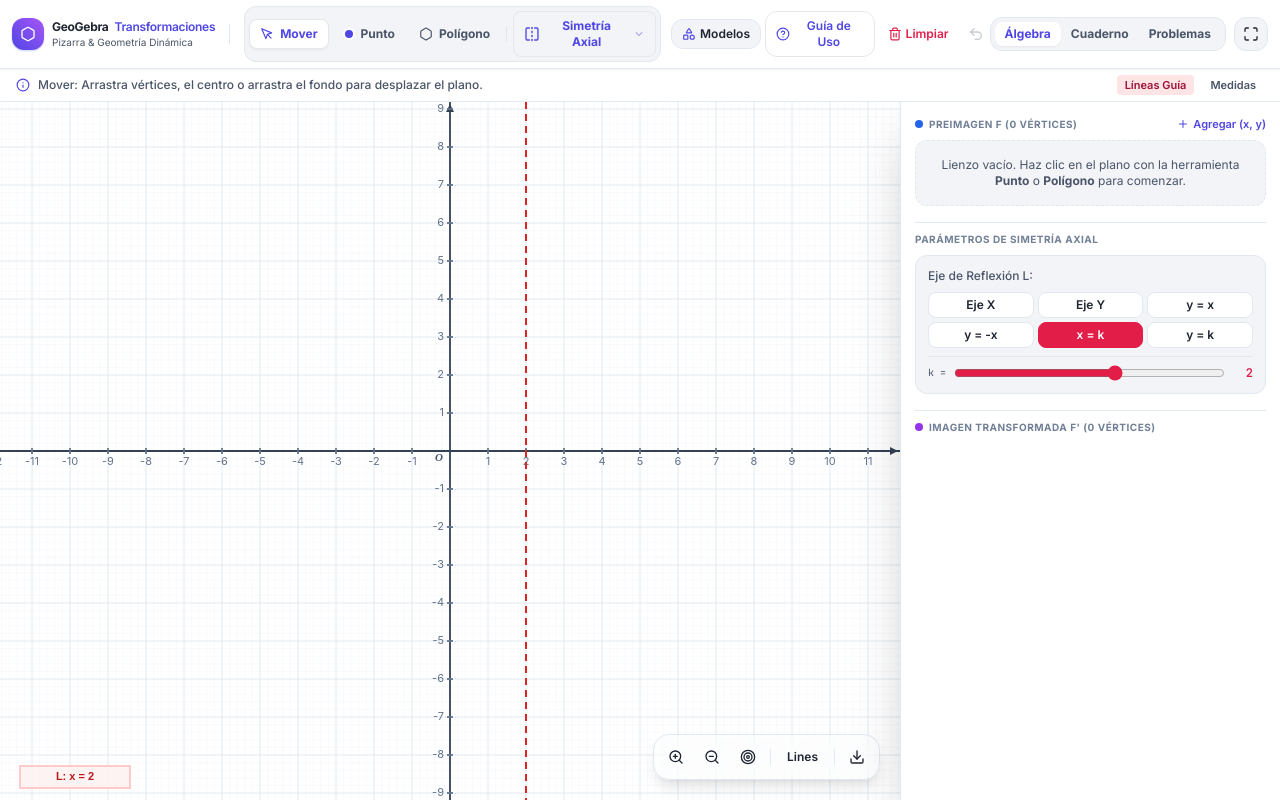
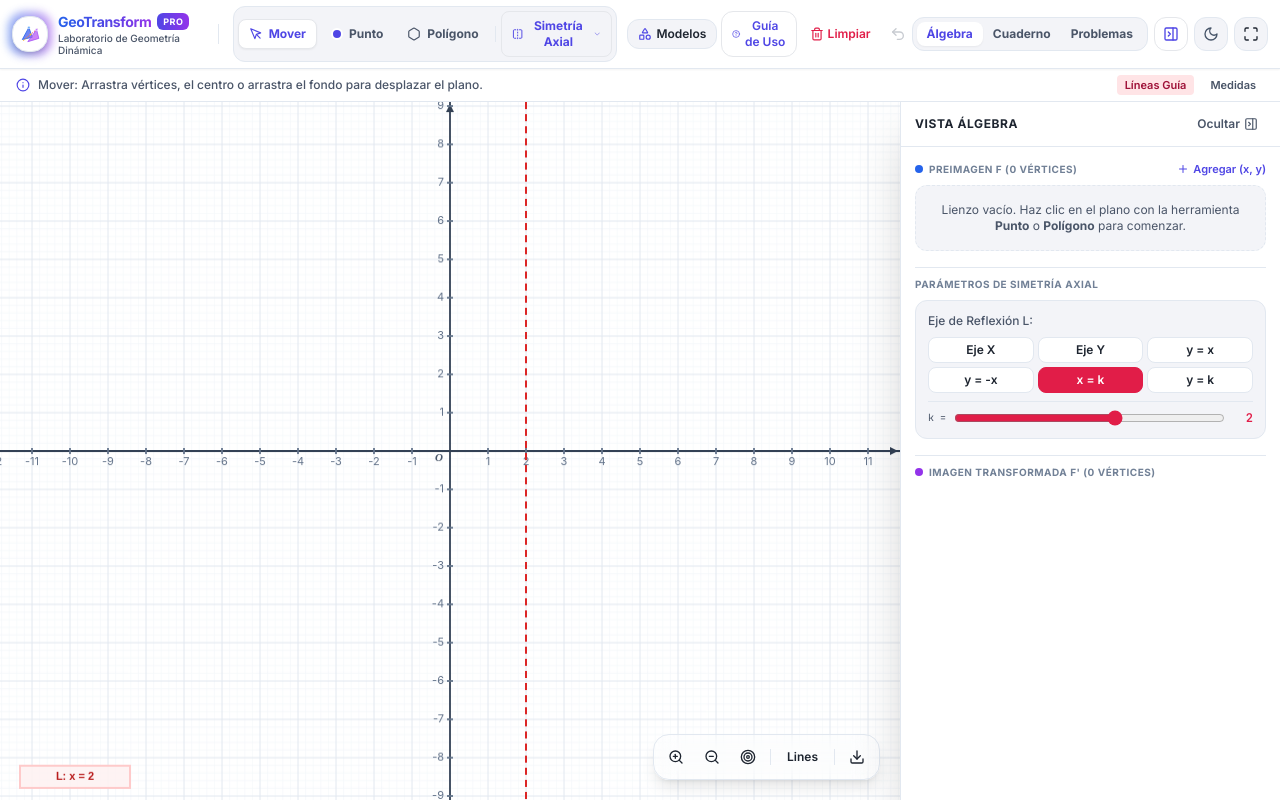
Before and after one commit to juanxaviercasa/transformaciones_geometricas, a React (Vite) app: page / in a window 1280 px wide. Built offline with nearby package versions, Linux system fonts and the light colour scheme.

Commit message:
feat(branding): add GeoTransform Pro branding, logo, dark mode support, and collapsible sidebar

```diff
--- a/index.html
+++ b/index.html
@@ -11,7 +11,7 @@
       href="https://fonts.googleapis.com/css2?family=Inter:wght@400;500;600;700&family=Space+Grotesk:wght@500;600;700&family=JetBrains+Mono:wght@400;500;600&display=swap"
       rel="stylesheet"
     />
-    <title>Transformaciones Geométricas Pro</title>
+    <title>GeoTransform Pro • Laboratorio de Geometría Dinámica</title>
   </head>
   <body class="bg-paper font-sans text-ink antialiased">
     <div id="root"></div>
--- a/src/App.tsx
+++ b/src/App.tsx
@@ -35,7 +35,11 @@ import {
   Maximize,
   Minimize,
   Plus,
-  Info
+  Info,
+  Sun,
+  Moon,
+  PanelRightClose,
+  PanelRightOpen
 } from 'lucide-react';
 import {
   Point,
@@ -117,6 +121,26 @@ export default function App() {
   const [isPresetsOpen, setIsPresetsOpen] = useState(false);
   const [isGuideOpen, setIsGuideOpen] = useState(false);
   const [coordsInputText, setCoordsInputText] = useState('1, 1\n4, 2\n2, 5');
+
+  // 9. MODO OSCURO / MODO CLARO
+  const [isDarkMode, setIsDarkMode] = useState<boolean>(() => {
+    if (typeof window !== 'undefined') {
+      const saved = localStorage.getItem('geotransform_theme');
+      if (saved) return saved === 'dark';
+      return window.matchMedia('(prefers-color-scheme: dark)').matches;
+    }
+    return false;
+  });
+
+  useEffect(() => {
+    if (isDarkMode) {
+      document.documentElement.classList.add('dark');
+      localStorage.setItem('geotransform_theme', 'dark');
+    } else {
+      document.documentElement.classList.remove('dark');
+      localStorage.setItem('geotransform_theme', 'light');
+    }
+  }, [isDarkMode]);
 
   // 9. CURSOR Y ARRASTRE
   const [mouseCoord, setMouseCoord] = useState<{ x: number; y: number } | null>(null);
@@ -254,8 +278,8 @@ export default function App() {
     const width = rect.width;
     const height = rect.height;
 
-    // Fondo blanco nítido estilo GeoGebra
-    ctx.fillStyle = '#ffffff';
+    // Fondo del lienzo dependiente del modo oscuro/claro
+    ctx.fillStyle = isDarkMode ? '#0b0f19' : '#ffffff';
     ctx.fillRect(0, 0, width, height);
 
     const originX = width / 2 + pan.x;
@@ -271,7 +295,7 @@ export default function App() {
       // Líneas menores (subcuadrícula)
       if (scale > 30) {
         ctx.lineWidth = 0.5;
-        ctx.strokeStyle = '#f1f5f9';
+        ctx.strokeStyle = isDarkMode ? '#141d2e' : '#f1f5f9';
         ctx.beginPath();
         for (let u = minUnitX * 5; u <= maxUnitX * 5; u++) {
           if (u % 5 === 0) continue;
@@ -290,7 +314,7 @@ export default function App() {
 
       // Líneas mayores
       ctx.lineWidth = 1;
-      ctx.strokeStyle = '#e2e8f0';
+      ctx.strokeStyle = isDarkMode ? '#1e293b' : '#e2e8f0';
       ctx.beginPath();
       for (let u = minUnitX; u <= maxUnitX; u++) {
         const sx = originX + u * scale;
@@ -304,7 +328,7 @@ export default function App() {
       }
       ctx.stroke();
     } else if (gridStyle === 'dots') {
-      ctx.fillStyle = '#cbd5e1';
+      ctx.fillStyle = isDarkMode ? '#334155' : '#cbd5e1';
       for (let ux = minUnitX; ux <= maxUnitX; ux++) {
         for (let uy = minUnitY; uy <= maxUnitY; uy++) {
           const sx = originX + ux * scale;
@@ -316,10 +340,12 @@ export default function App() {
       }
     }
 
-    // 2. EJES COORDENADOS (X e Y) CON FLECHAS GEOGEBRA
+    // 2. EJES COORDENADOS (X e Y) CON FLECHAS
+    const axisLineColor = isDarkMode ? '#475569' : '#334155';
+    const axisLabelColor = isDarkMode ? '#94a3b8' : '#64748b';
     ctx.lineWidth = 1.8;
-    ctx.strokeStyle = '#334155';
-    ctx.fillStyle = '#64748b';
+    ctx.strokeStyle = axisLineColor;
+    ctx.fillStyle = axisLabelColor;
     ctx.font = '11px "Inter", -apple-system, sans-serif';
 
     // Eje X
@@ -329,7 +355,7 @@ export default function App() {
     ctx.stroke();
 
     // Flecha Eje X (+X)
-    ctx.fillStyle = '#334155';
+    ctx.fillStyle = axisLineColor;
     ctx.beginPath();
     ctx.moveTo(width - 2, originY);
     ctx.lineTo(width - 10, originY - 4);
@@ -355,14 +381,14 @@ export default function App() {
     const step = scale < 22 ? 5 : scale < 35 ? 2 : 1;
     ctx.textAlign = 'center';
     ctx.textBaseline = 'top';
-    ctx.fillStyle = '#64748b';
+    ctx.fillStyle = axisLabelColor;
     for (let u = minUnitX; u <= maxUnitX; u++) {
       if (u === 0 || u % step !== 0) continue;
       const sx = originX + u * scale;
       ctx.beginPath();
       ctx.moveTo(sx, originY - 3);
       ctx.lineTo(sx, originY + 3);
-      ctx.strokeStyle = '#64748b';
+      ctx.strokeStyle = axisLabelColor;
       ctx.stroke();
       ctx.fillText(u.toString(), sx, originY + 5);
     }
@@ -376,13 +402,13 @@ export default function App() {
       ctx.beginPath();
       ctx.moveTo(originX - 3, sy);
       ctx.lineTo(originX + 3, sy);
-      ctx.strokeStyle = '#64748b';
+      ctx.strokeStyle = axisLabelColor;
       ctx.stroke();
       ctx.fillText(u.toString(), originX - 6, sy);
     }
 
     // Origen O(0,0)
-    ctx.fillStyle = '#475569';
+    ctx.fillStyle = isDarkMode ? '#94a3b8' : '#475569';
     ctx.font = 'italic bold 11px serif';
     ctx.fillText('O', originX - 7, originY + 7);
 
@@ -897,51 +923,55 @@ export default function App() {
           ctx.textAlign = align;
           ctx.textBaseline = dy >= 0 ? 'top' : 'bottom';
 
-          // Halo blanco anti-obstrucción estilo GeoGebra
-          ctx.strokeStyle = 'rgba(255, 255, 255, 0.9)';
+          // Halo blanco/oscuro anti-obstrucción
+          ctx.strokeStyle = isDarkMode ? '#0b0f19' : 'rgba(255, 255, 255, 0.9)';
           ctx.lineWidth = 3.5;
           ctx.strokeText(labelText, targetLx, targetLy);
 
-          ctx.fillStyle = '#0f172a';
+          ctx.fillStyle = isDarkMode ? '#f8fafc' : '#0f172a';
           ctx.fillText(labelText, targetLx, targetLy);
         }
       });
     };
 
-    // 6. DIBUJAR FIGURA TRANSFORMADA F' (GeoGebra Violet `#7B1FA2`)
+    // 6. DIBUJAR FIGURA TRANSFORMADA F' (GeoGebra Violet `#7B1FA2` o Neon `#C084FC`)
+    const transStroke = isDarkMode ? '#c084fc' : '#7b1fa2';
+    const transFill = isDarkMode ? 'rgba(192, 132, 252, 0.2)' : 'rgba(123, 31, 162, 0.12)';
     if (transformedVertices.length >= 2) {
       drawGeoGebraPolygon(
         transformedVertices,
-        '#7b1fa2',
-        'rgba(123, 31, 162, 0.12)',
+        transStroke,
+        transFill,
         true
       );
     } else if (transformedVertices.length === 1) {
       const p = toScreen(transformedVertices[0], width, height);
       ctx.beginPath();
       ctx.arc(p.x, p.y, 5, 0, Math.PI * 2);
-      ctx.fillStyle = '#7b1fa2';
+      ctx.fillStyle = transStroke;
       ctx.fill();
     }
 
-    // 7. DIBUJAR FIGURA PREIMAGEN F (GeoGebra Blue `#1565C0`)
+    // 7. DIBUJAR FIGURA PREIMAGEN F (GeoGebra Blue `#1565C0` o Neon `#38BDF8`)
+    const preStroke = isDarkMode ? '#38bdf8' : '#1565c0';
+    const preFill = isDarkMode ? 'rgba(56, 189, 248, 0.2)' : 'rgba(21, 101, 192, 0.14)';
     if (vertices.length >= 2) {
       drawGeoGebraPolygon(
         vertices,
-        '#1565c0',
-        'rgba(21, 101, 192, 0.14)',
+        preStroke,
+        preFill,
         false
       );
     } else if (vertices.length === 1) {
       const p = toScreen(vertices[0], width, height);
       ctx.beginPath();
       ctx.arc(p.x, p.y, 5.5, 0, Math.PI * 2);
-      ctx.fillStyle = '#1565c0';
+      ctx.fillStyle = preStroke;
       ctx.fill();
       ctx.strokeStyle = '#ffffff';
       ctx.lineWidth = 2;
       ctx.stroke();
-      ctx.fillStyle = '#0f172a';
+      ctx.fillStyle = isDarkMode ? '#f8fafc' : '#0f172a';
       ctx.fillText(`${vertices[0].label || 'A'} (${vertices[0].x}, ${vertices[0].y})`, p.x + 8, p.y - 8);
     }
   }, [
@@ -957,7 +987,8 @@ export default function App() {
     toScreen,
     activePivot,
     hoveredVertexIndex,
-    isHoveringPivot
+    isHoveringPivot,
+    isDarkMode
   ]);
 
   // MANEJO DE EVENTOS DEL RATÓN EN EL LIENZO
@@ -1107,11 +1138,11 @@ export default function App() {
     ctx.fillStyle = '#ffffff';
     ctx.font = 'bold 15px "Inter", sans-serif';
     ctx.textAlign = 'left';
-    ctx.fillText('GeoGebra Transformaciones • Pizarra Analítica', 20, 30);
+    ctx.fillText('GeoTransform Pro • Laboratorio de Geometría Dinámica', 20, 30);
 
     const dataUrl = exportCanvas.toDataURL('image/png');
     const link = document.createElement('a');
-    link.download = `geogebra_${config.type}_${Date.now()}.png`;
+    link.download = `geotransform_${config.type}_${Date.now()}.png`;
     link.href = dataUrl;
     link.click();
   };
@@ -1135,6 +1166,8 @@ export default function App() {
         onToggleSidebar={() => setIsSidebarOpen(!isSidebarOpen)}
         sidebarTab={sidebarTab}
         onSelectSidebarTab={setSidebarTab}
+        isDarkMode={isDarkMode}
+        onToggleDarkMode={() => setIsDarkMode((prev) => !prev)}
       />
 
       {/* 2. SUB-BARRA DE INSTRUCCIONES CONTEXTUALES GEOGEBRA */}
@@ -1252,9 +1285,41 @@ export default function App() {
           </div>
         </div>
 
+        {/* BOTÓN FLOTANTE PARA REABRIR PANEL CUANDO ESTÁ OCULTO */}
+        {!isSidebarOpen && !cleanBoardMode && (
+          <button
+            onClick={() => setIsSidebarOpen(true)}
+            title="Mostrar panel lateral"
+            className="absolute top-4 right-4 z-20 flex items-center gap-2 px-3 py-2 rounded-2xl bg-surface/90 border border-border shadow-xl backdrop-blur-md text-xs font-bold text-ink hover:text-accent hover:border-accent transition group animate-in fade-in"
+          >
+            <PanelRightOpen className="h-4 w-4 text-accent group-hover:scale-110 transition" />
+            <span>
+              Abrir Panel ({sidebarTab === 'algebra' ? 'Álgebra' : sidebarTab === 'notebook' ? 'Cuaderno' : 'Problemas'})
+            </span>
+          </button>
+        )}
+
         {/* PANEL LATERAL RESPONSIVO (VISTA ÁLGEBRA / CUADERNO / PROBLEMAS) */}
         {!cleanBoardMode && isSidebarOpen && (
           <aside className="w-[380px] h-full bg-surface border-l border-border shadow-2xl flex flex-col z-30 animate-in slide-in-from-right duration-150">
+            {/* Cabecera del panel con botón para ocultar */}
+            <div className="flex items-center justify-between px-3.5 py-2.5 border-b border-border bg-panel/70">
+              <span className="text-xs font-bold uppercase tracking-wider text-ink flex items-center gap-1.5">
+                {sidebarTab === 'algebra' && 'Vista Álgebra'}
+                {sidebarTab === 'notebook' && 'Cuaderno Analítico'}
+                {sidebarTab === 'problem' && 'Problemas Inversos'}
+              </span>
+              <button
+                onClick={() => setIsSidebarOpen(false)}
+                title="Ocultar barra lateral"
+                className="flex items-center gap-1 px-2 py-1 rounded-lg text-xs font-semibold text-ink-soft hover:text-ink hover:bg-black/5 dark:hover:bg-white/5 transition"
+              >
+                <span>Ocultar</span>
+                <PanelRightClose className="h-3.5 w-3.5" />
+              </button>
+            </div>
+
+            <div className="flex-1 overflow-hidden flex flex-col">
               {sidebarTab === 'algebra' && (
                 <AlgebraView
                   vertices={vertices}
@@ -1278,6 +1343,7 @@ export default function App() {
                   currentScenario={currentScenario}
                 />
               )}
+            </div>
           </aside>
         )}
       </div>
--- /dev/null
+++ b/src/components/BrandLogo.tsx
@@ -0,0 +1,66 @@
+import React from 'react';
+
+interface BrandLogoProps {
+  compact?: boolean;
+  className?: string;
+}
+
+export const BrandLogo: React.FC<BrandLogoProps> = ({ compact = false, className = '' }) => {
+  return (
+    <div className={`flex items-center gap-2.5 select-none ${className}`}>
+      {/* ISOTIPO GEOMÉTRICO DINÁMICO */}
+      <div className="relative group cursor-pointer">
+        <div className="absolute -inset-1 bg-gradient-to-r from-blue-600 via-indigo-600 to-purple-600 rounded-2xl blur-sm opacity-50 group-hover:opacity-100 transition duration-300" />
+        <div className="relative flex items-center justify-center h-9 w-9 rounded-2xl bg-surface border border-border shadow-md overflow-hidden p-1.5">
+          <svg viewBox="0 0 40 40" fill="none" xmlns="http://www.w3.org/2000/svg" className="w-full h-full">
+            <defs>
+              <linearGradient id="gtGradPre" x1="4" y1="4" x2="24" y2="24" gradientUnits="userSpaceOnUse">
+                <stop stopColor="#3b82f6" />
+                <stop offset="1" stopColor="#6366f1" />
+              </linearGradient>
+              <linearGradient id="gtGradPost" x1="16" y1="16" x2="36" y2="36" gradientUnits="userSpaceOnUse">
+                <stop stopColor="#8b5cf6" />
+                <stop offset="1" stopColor="#d946ef" />
+              </linearGradient>
+              <linearGradient id="gtRay" x1="10" y1="20" x2="30" y2="20" gradientUnits="userSpaceOnUse">
+                <stop stopColor="#f59e0b" />
+                <stop offset="1" stopColor="#ec4899" />
+              </linearGradient>
+            </defs>
+
+            {/* Triángulo Preimagen F (Azul / Índigo) */}
+            <polygon points="6,30 18,8 24,26" fill="url(#gtGradPre)" fillOpacity="0.85" stroke="#2563eb" strokeWidth="1.5" />
+
+            {/* Triángulo Transformado F' (Violeta / Fucsia translúcido) */}
+            <polygon points="16,34 32,12 36,28" fill="url(#gtGradPost)" fillOpacity="0.7" stroke="#a855f7" strokeWidth="1.5" />
+
+            {/* Vector o Eje de Simetría Dinámico */}
+            <line x1="8" y1="32" x2="34" y2="10" stroke="url(#gtRay)" strokeWidth="1.8" strokeDasharray="3 2" />
+
+            {/* Vértices brillantes */}
+            <circle cx="18" cy="8" r="2.2" fill="#60a5fa" stroke="#ffffff" strokeWidth="1" />
+            <circle cx="32" cy="12" r="2.2" fill="#c084fc" stroke="#ffffff" strokeWidth="1" />
+            <circle cx="21" cy="21" r="1.8" fill="#fbbf24" />
+          </svg>
+        </div>
+      </div>
+
+      {/* LOGOTIPO TIPOGRÁFICO Y BADGE */}
+      {!compact && (
+        <div className="flex flex-col">
+          <div className="flex items-center gap-1.5">
+            <span className="text-sm font-black tracking-tight bg-gradient-to-r from-blue-600 via-indigo-600 to-purple-600 dark:from-blue-400 dark:via-indigo-400 dark:to-purple-300 bg-clip-text text-transparent">
+              GeoTransform
+            </span>
+            <span className="px-1.5 py-0.5 text-[9px] font-black uppercase tracking-wider rounded-md bg-gradient-to-r from-indigo-600 to-purple-600 text-white shadow-xs">
+              PRO
+            </span>
+          </div>
+          <span className="text-[10px] font-medium text-ink-soft dark:text-ink-soft/80 tracking-normal leading-tight">
+            Laboratorio de Geometría Dinámica
+          </span>
+        </div>
+      )}
+    </div>
+  );
+};
--- a/src/components/GeoGebraToolbar.tsx
+++ b/src/components/GeoGebraToolbar.tsx
@@ -17,9 +17,14 @@ import {
   HelpCircle,
   Sparkles,
   ChevronDown,
-  Target
+  Target,
+  Sun,
+  Moon,
+  PanelRightClose,
+  PanelRightOpen
 } from 'lucide-react';
 import { ToolMode, TransformationType } from '../types/geometry';
+import { BrandLogo } from './BrandLogo';
 
 interface GeoGebraToolbarProps {
   activeTool: ToolMode;
@@ -37,6 +42,8 @@ interface GeoGebraToolbarProps {
   sidebarTab: 'algebra' | 'notebook' | 'problem';
   onSelectSidebarTab: (tab: 'algebra' | 'notebook' | 'problem') => void;
   onOpenGuide: () => void;
+  isDarkMode: boolean;
+  onToggleDarkMode: () => void;
 }
 
 export const GeoGebraToolbar: React.FC<GeoGebraToolbarProps> = ({
@@ -54,7 +61,9 @@ export const GeoGebraToolbar: React.FC<GeoGebraToolbarProps> = ({
   onToggleSidebar,
   sidebarTab,
   onSelectSidebarTab,
-  onOpenGuide
+  onOpenGuide,
+  isDarkMode,
+  onToggleDarkMode
 }) => {
   const [isTransformMenuOpen, setIsTransformMenuOpen] = useState(false);
 
@@ -90,21 +99,9 @@ export const GeoGebraToolbar: React.FC<GeoGebraToolbarProps> = ({
 
   return (
     <header className="relative z-40 flex items-center justify-between px-3 py-1.5 bg-surface border-b border-border shadow-sm select-none">
-      {/* 1. BRANDING ESTILO GEOGEBRA */}
+      {/* 1. BRANDING PROPIO: GEOTRANSFORM PRO */}
       <div className="flex items-center gap-2.5">
-        <div className="flex items-center gap-2">
-          {/* Logo tipo GeoGebra de 5 puntos geométricos */}
-          <div className="flex items-center justify-center h-8 w-8 rounded-xl bg-gradient-to-tr from-indigo-600 to-purple-500 text-white shadow-sm shadow-indigo-200">
-            <Hexagon className="h-4 w-4" />
-          </div>
-          <div className="hidden lg:block">
-            <h1 className="text-xs font-black tracking-tight text-ink flex items-center gap-1.5">
-              GeoGebra <span className="text-accent font-semibold">Transformaciones</span>
-            </h1>
-            <p className="text-[10px] text-ink-soft">Pizarra & Geometría Dinámica</p>
-          </div>
-        </div>
-
+        <BrandLogo />
         <div className="h-5 w-px bg-border mx-1 hidden sm:block" />
 
         {/* 2. BARRA DE HERRAMIENTAS GEOMÉTRICAS (TOOLBAR) */}
@@ -243,15 +240,20 @@ export const GeoGebraToolbar: React.FC<GeoGebraToolbarProps> = ({
         </div>
       </div>
 
-      {/* 3. LADO DERECHO: PESTAÑAS Y CONTROL DE VISTA */}
-      <div className="flex items-center gap-2">
-        {/* Selector de Pestañas GeoGebra */}
+      {/* 3. LADO DERECHO: PESTAÑAS, MODO OSCURO Y CONTROL DE VISTA */}
+      <div className="flex items-center gap-1.5">
+        {/* Selector de Pestañas GeoTransform */}
         <div className="flex rounded-xl bg-panel p-1 border border-border">
           <button
             onClick={() => {
+              if (isSidebarOpen && sidebarTab === 'algebra') {
+                onToggleSidebar();
+              } else {
                 onSelectSidebarTab('algebra');
                 if (!isSidebarOpen) onToggleSidebar();
+              }
             }}
+            title={isSidebarOpen && sidebarTab === 'algebra' ? 'Clic para ocultar panel' : 'Ver Álgebra'}
             className={`px-2.5 py-1 text-xs font-bold rounded-lg transition ${
               isSidebarOpen && sidebarTab === 'algebra'
                 ? 'bg-surface text-accent shadow-sm'
@@ -262,9 +264,14 @@ export const GeoGebraToolbar: React.FC<GeoGebraToolbarProps> = ({
           </button>
           <button
             onClick={() => {
+              if (isSidebarOpen && sidebarTab === 'notebook') {
+                onToggleSidebar();
+              } else {
                 onSelectSidebarTab('notebook');
                 if (!isSidebarOpen) onToggleSidebar();
+              }
             }}
+            title={isSidebarOpen && sidebarTab === 'notebook' ? 'Clic para ocultar panel' : 'Ver Cuaderno'}
             className={`px-2.5 py-1 text-xs font-bold rounded-lg transition ${
               isSidebarOpen && sidebarTab === 'notebook'
                 ? 'bg-surface text-accent shadow-sm'
@@ -275,18 +282,49 @@ export const GeoGebraToolbar: React.FC<GeoGebraToolbarProps> = ({
           </button>
           <button
             onClick={() => {
+              if (isSidebarOpen && sidebarTab === 'problem') {
+                onToggleSidebar();
+              } else {
                 onSelectSidebarTab('problem');
                 if (!isSidebarOpen) onToggleSidebar();
+              }
             }}
+            title={isSidebarOpen && sidebarTab === 'problem' ? 'Clic para ocultar panel' : 'Ver Problemas Inversos'}
             className={`px-2.5 py-1 text-xs font-bold rounded-lg transition ${
               isSidebarOpen && sidebarTab === 'problem'
-                ? 'bg-surface text-emerald-700 shadow-sm'
+                ? 'bg-surface text-emerald-700 dark:text-emerald-400 shadow-sm'
                 : 'text-ink-soft hover:text-ink'
             }`}
           >
             Problemas
           </button>
         </div>
+
+        {/* Botón Ocultar / Mostrar Panel Lateral */}
+        <button
+          onClick={onToggleSidebar}
+          title={isSidebarOpen ? 'Ocultar panel lateral (Área máxima de lienzo)' : 'Mostrar panel lateral'}
+          className={`p-2 rounded-xl border transition ${
+            isSidebarOpen
+              ? 'bg-accent/10 border-accent/30 text-accent hover:bg-accent/20'
+              : 'bg-panel border-border text-ink-soft hover:text-ink'
+          }`}
+        >
+          {isSidebarOpen ? <PanelRightClose className="h-4 w-4" /> : <PanelRightOpen className="h-4 w-4" />}
+        </button>
+
+        {/* Botón Modo Oscuro / Modo Claro */}
+        <button
+          onClick={onToggleDarkMode}
+          title={isDarkMode ? 'Cambiar a Modo Claro' : 'Cambiar a Modo Oscuro'}
+          className="p-2 rounded-xl bg-panel border border-border text-ink hover:text-accent hover:border-accent transition flex items-center justify-center"
+        >
+          {isDarkMode ? (
+            <Sun className="h-4 w-4 text-amber-400 animate-in spin-in-180 duration-200" />
+          ) : (
+            <Moon className="h-4 w-4 text-slate-600 hover:text-indigo-600 animate-in spin-in-180 duration-200" />
+          )}
+        </button>
 
         {/* Alternar Pantalla Completa Limpia */}
         <button
```
Also changed, not shown: src/index.css (+19 -0 lines). Lines whose indentation alone changed are shown as unchanged.
